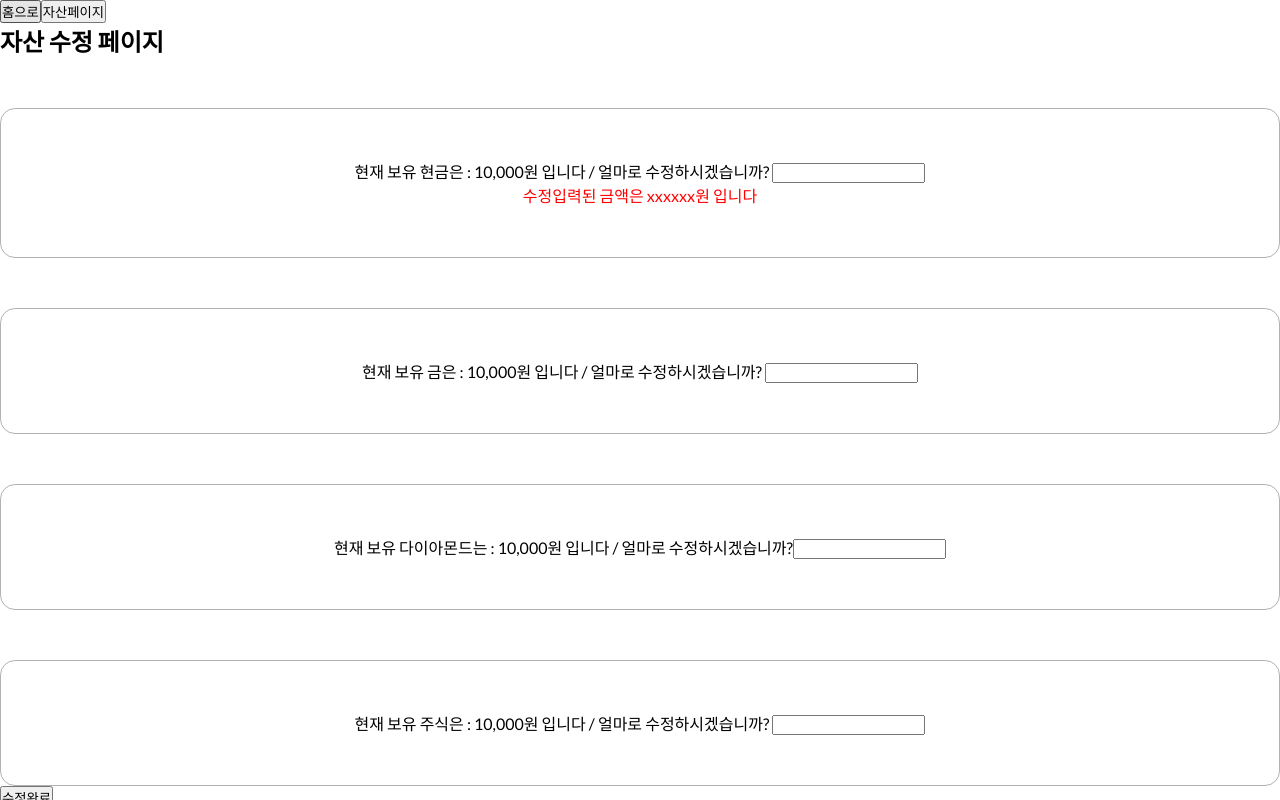
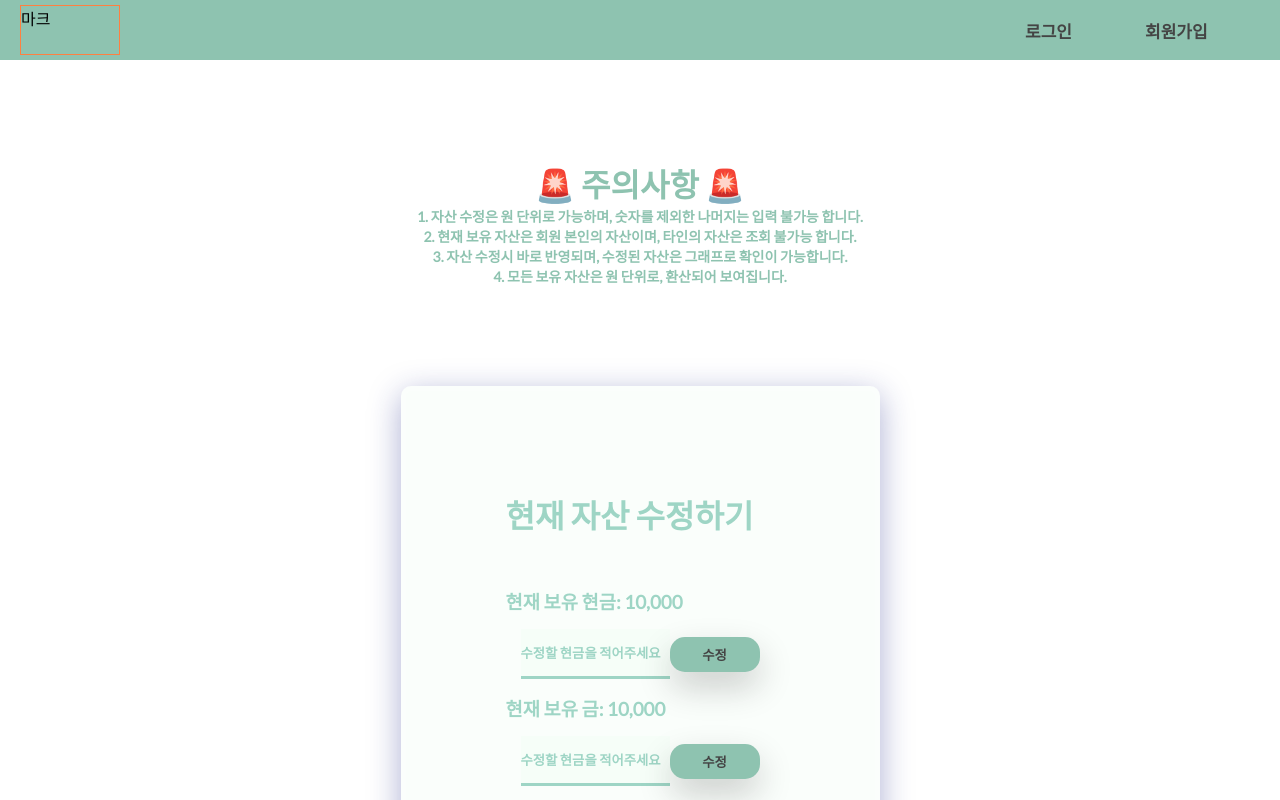
Before and after one commit to codestates-seb/seb40_main_024, a React (Create React App) app in the folder front/: page /assetchange in a window 1280 px wide. Shown: the top 800 px of the page. Built offline with nearby package versions, Linux system fonts and the light colour scheme.

Commit message:
design: 자산수정 페이지 CSS수정

```diff
--- a/front/src/Component/Common/Button.js
+++ b/front/src/Component/Common/Button.js
@@ -188,7 +188,7 @@ export const DeleteBtn = () => {
 export const AssetButton = () => {
   const navigate = useNavigate();
   return (
-    <ButtonAA onClick={() => navigate('/assetchange')}>자산 수정</ButtonAA>
+    <ButtonAA onClick={() => navigate('/assetchange')}>자산 확인</ButtonAA>
   );
 };
 
--- a/front/src/Pages/Asset/AssetChange.js
+++ b/front/src/Pages/Asset/AssetChange.js
@@ -1,68 +1,123 @@
 import { useNavigate } from 'react-router-dom';
 import styled from 'styled-components';
+import { LongNavbarBox } from '../../Component/Common/Navbar';
+import { ModifyBtn } from '../../Component/Common/Button';
 
 const MainAssetChange = styled.div`
-  background-repeat: no-repeat;
+  display: flex;
+  justify-content: center;
 `;
 
-const Change = styled.div`
+const MainBox = styled.div`
+  background: rgba(222, 245, 229, 0.15);
+  box-shadow: 0 8px 32px 0 rgba(31, 38, 135, 0.37);
+  backdrop-filter: blur(3.5px);
+  -webkit-backdrop-filter: blur(3.5px);
+  border-radius: 10px;
+  border: 5px solid rgba(255, 255, 255, 0.18);
+  padding: 100px;
+  z-index: 9999;
+`;
+
+const H1 = styled.h1`
+  margin-bottom: 50px;
+  color: #9ed5c5;
+`;
+
+const H3 = styled.h3`
+  color: #9ed5c5;
+`;
+
+const Div = styled.div`
   display: flex;
-  padding: 50px;
-  margin-top: 50px;
+  align-items: center;
   justify-content: center;
-  align-items: center;
+  margin: 15px;
+`;
+
+const Input = styled.input`
+  width: auto;
+  height: 50px;
+  border-top: none;
+  border-left: none;
+  border-right: none;
+  outline: none;
+  color: #9ed5c5;
+  font-weight: 700;
+  border-bottom: 3px solid #9ed5c5;
+  background: rgba(222, 245, 229, 0.15);
+  ::-webkit-outer-spin-button,
+  ::-webkit-inner-spin-button {
+    -webkit-appearance: none;
+  }
+  ::placeholder {
+    color: #9ed5c5;
+  }
+`;
+
+const Footer = styled.footer`
+  display: flex;
   flex-direction: column;
-  border: 1px solid rgba(0, 0, 0, 0.3);
-  border-radius: 15px;
-  div {
+  text-align: center;
+  padding: 100px;
+  h1 {
+    color: #8ec3b0;
   }
-  .red {
-    color: red;
+  P {
+    font-size: 14px;
+    font-weight: 600;
+    color: #8ec3b0;
   }
 `;
 
 function AssetChange() {
+  // eslint-disable-next-line no-unused-vars
   const navigate = useNavigate();
   return (
-    <MainAssetChange>
-      <button onClick={() => navigate('/')}>홈으로</button>
-      <button onClick={() => navigate('/asset')}>자산페이지</button>
-      <h2>자산 수정 페이지</h2>
-      <Change>
-        <div>
-          현재 보유 현금은 : 10,000원 입니다 / 얼마로 수정하시겠습니까?{' '}
-          <input />
-        </div>
-        <div className="red">수정입력된 금액은 xxxxxx원 입니다</div>
-      </Change>
-      <Change>
-        <div>
-          현재 보유 금은 : 10,000원 입니다 / 얼마로 수정하시겠습니까? <input />
-        </div>
-      </Change>
-      <Change>
-        <div>
-          현재 보유 다이아몬드는 : 10,000원 입니다 / 얼마로 수정하시겠습니까?
-          <input />
-        </div>
-      </Change>
-      <Change>
-        <div>
-          현재 보유 주식은 : 10,000원 입니다 / 얼마로 수정하시겠습니까?{' '}
-          <input />
-        </div>
-      </Change>
-      <button>수정완료</button>
-      <div>
-        <h3>푸터부분 툴팁작성해주면 좋을듯?</h3>
-        <div>자산수정은 원 단위로 가능합니다</div>
-        <div>보유자산은 현재 회원만 조회 가능합니다</div>
-        <div>등등 주의사항 작성</div>
-      </div>
-      <h3>자산관련 안내창</h3>
-      <div>자산 입력 창 type=넘버로만 가능</div>
-      <div>수정입력금액은 레드계열로 안내문구 형식</div>
-    </MainAssetChange>
+    <>
+      <LongNavbarBox />
+      <Footer>
+        <h1>🚨 주의사항 🚨</h1>
+        <p>
+          1. 자산 수정은 원 단위로 가능하며, 숫자를 제외한 나머지는 입력 불가능
+          합니다.
+        </p>
+        <p>
+          2. 현재 보유 자산은 회원 본인의 자산이며, 타인의 자산은 조회 불가능
+          합니다.
+        </p>
+        <p>
+          3. 자산 수정시 바로 반영되며, 수정된 자산은 그래프로 확인이
+          가능합니다.
+        </p>
+        <p>4. 모든 보유 자산은 원 단위로, 환산되어 보여집니다.</p>
+      </Footer>
+      <MainAssetChange>
+        <MainBox>
+          <H1>현재 자산 수정하기</H1>
+          <H3>현재 보유 현금: 10,000</H3>
+          <Div>
+            <Input type="number" placeholder="수정할 현금을 적어주세요" />
+            <ModifyBtn>수정</ModifyBtn>
+          </Div>
+          <H3>현재 보유 금: 10,000</H3>
+          <Div>
+            <Input type="number" placeholder="수정할 현금을 적어주세요" />
+            <ModifyBtn>수정</ModifyBtn>
+          </Div>
+          <H3>현재 보유 다이아몬드: 10,000</H3>
+          <Div>
+            <Input type="number" placeholder="수정할 현금을 적어주세요" />
+            <ModifyBtn>수정</ModifyBtn>
+          </Div>
+          <H3>현재 보유 주식: 10,000</H3>
+          <Div>
+            <Input type="number" placeholder="수정할 현금을 적어주세요" />
+            <ModifyBtn>수정</ModifyBtn>
+          </Div>
+        </MainBox>
+      </MainAssetChange>
+    </>
   );
 }
 
```
